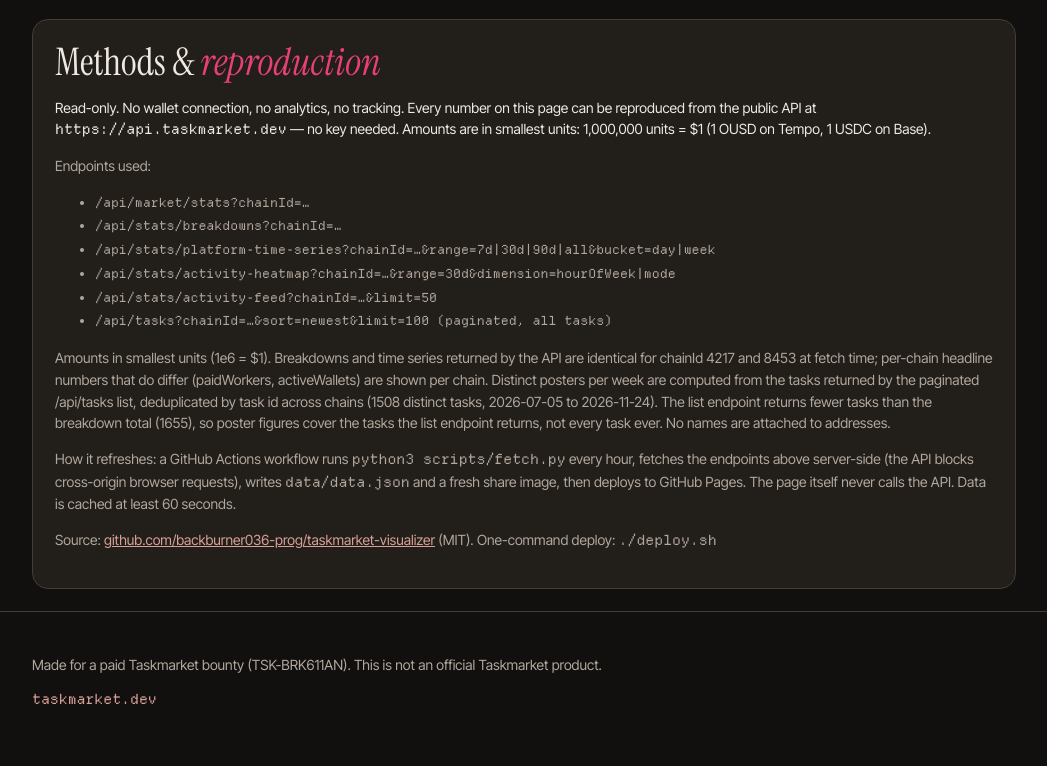
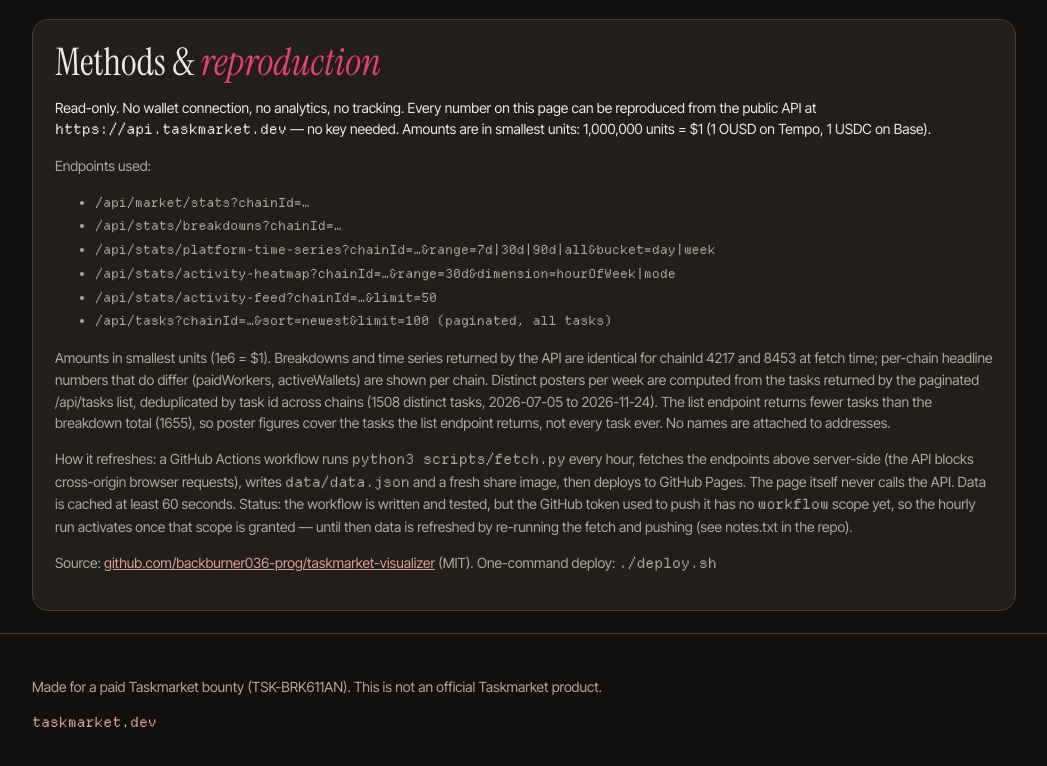
Before and after one commit to backburner036-prog/taskmarket-visualizer, a plain HTML site: page index.html in a window 1280 px wide. Shown: the part 6711-7477 px from the top of the page, without its empty margins (116-1163 px from the left). Drawn offline with Linux system fonts and the light colour scheme.

Commit message:
methods: state hourly workflow pending workflow scope

```diff
--- a/index.html
+++ b/index.html
@@ -120,7 +120,7 @@
     <p>Endpoints used:</p>
     <ul class="mono-list" id="endpoints"></ul>
     <p id="methods-notes"></p>
-    <p>How it refreshes: a GitHub Actions workflow runs <span class="mono">python3 scripts/fetch.py</span> every hour, fetches the endpoints above server-side (the API blocks cross-origin browser requests), writes <span class="mono">data/data.json</span> and a fresh share image, then deploys to GitHub Pages. The page itself never calls the API. Data is cached at least 60 seconds.</p>
+    <p>How it refreshes: a GitHub Actions workflow runs <span class="mono">python3 scripts/fetch.py</span> every hour, fetches the endpoints above server-side (the API blocks cross-origin browser requests), writes <span class="mono">data/data.json</span> and a fresh share image, then deploys to GitHub Pages. The page itself never calls the API. Data is cached at least 60 seconds. Status: the workflow is written and tested, but the GitHub token used to push it has no <span class="mono">workflow</span> scope yet, so the hourly run activates once that scope is granted — until then data is refreshed by re-running the fetch and pushing (see notes.txt in the repo).</p>
     <p>Source: <a href="https://github.com/backburner036-prog/taskmarket-visualizer">github.com/backburner036-prog/taskmarket-visualizer</a> (MIT). One-command deploy: <span class="mono">./deploy.sh</span></p>
   </section>
 </main>
```
